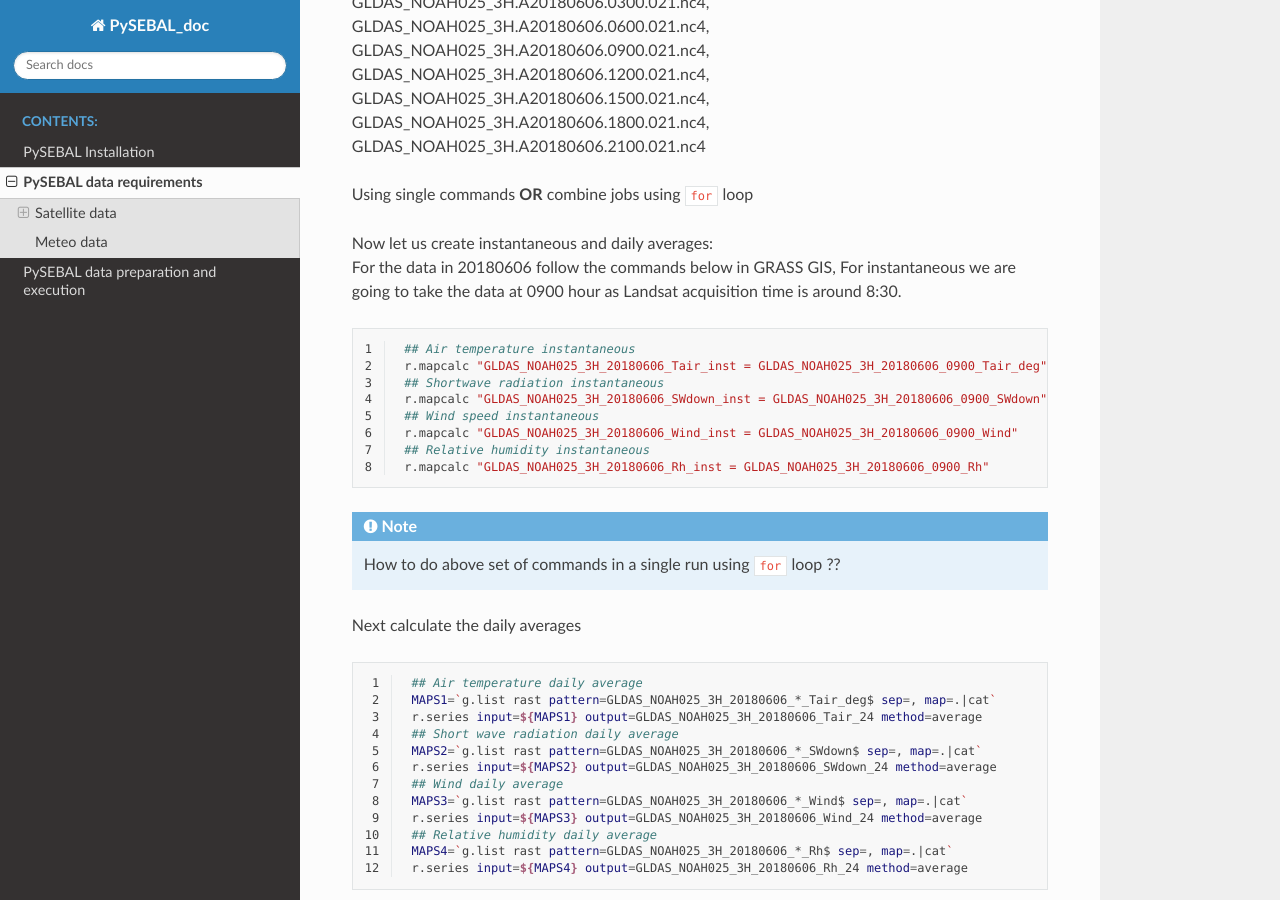
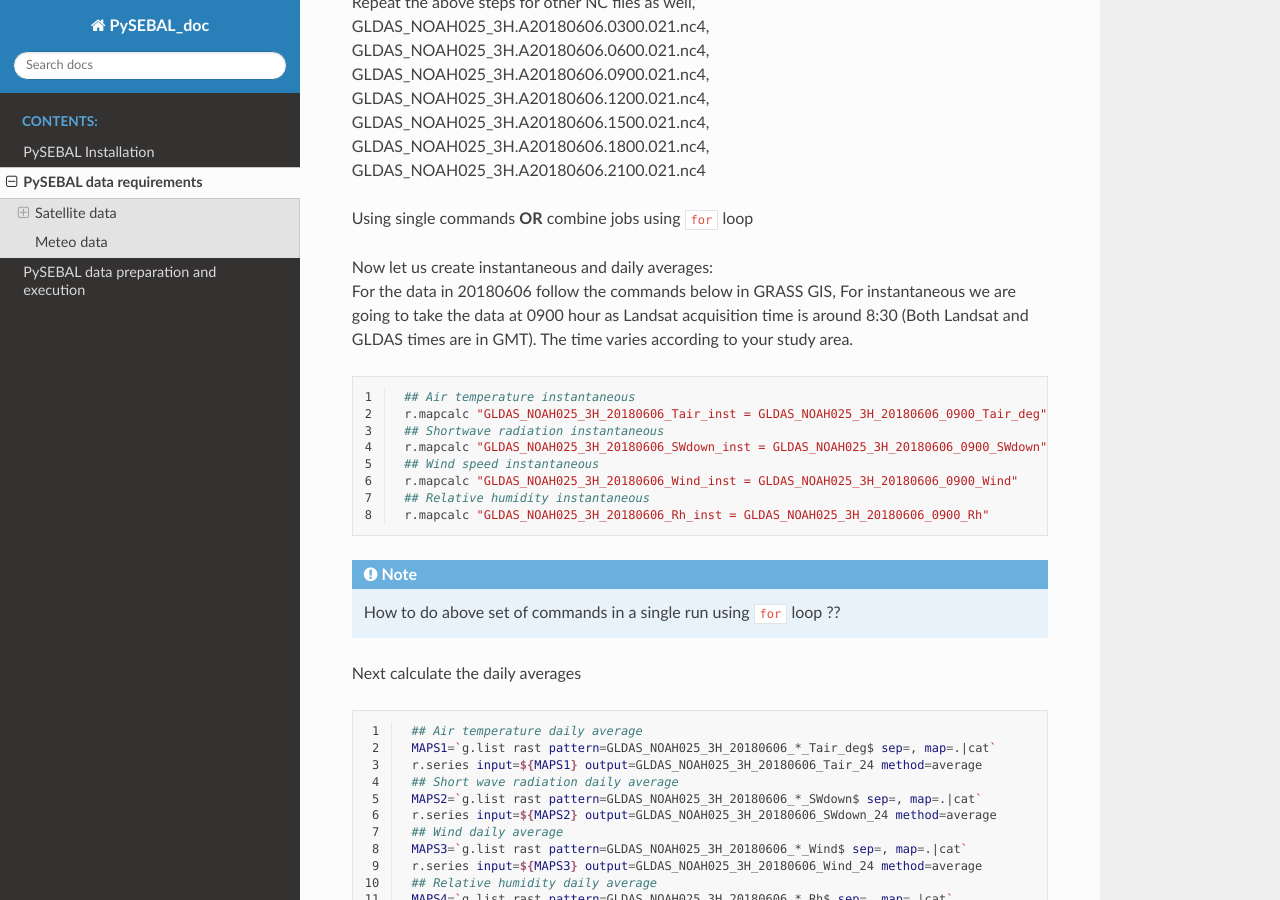
Before and after one commit to spareeth/PySEBAL_doc, a Sphinx documentation site: the page built from docs/source/data.rst, in a window 1280 px wide and 900 px high, scrolled down 8202 px. Built offline with Sphinx 7.4.7 and the Read the Docs theme 2.0.0, drawn with Linux system fonts in a browser that asks for light colours; some of the changed text lies outside the part shown.

Commit message:
added .bashrc

```diff
--- a/docs/source/data.rst
+++ b/docs/source/data.rst
@@ -150,7 +150,7 @@
 
 | For an introduction to GRASS GIS see this `presentation <https://gitpitch.com/veroandreo/grass_opengeohub2019/master?p=slides/intro>`_.
 
-Before we proceed with GRASS GIS we will set the linux environment in the OSGeo4W Shell. Please download this `file <http://scientificpubs.com/misc/.bashrc>`_ and save in ``echo $HOME`` folder. Please change line no: 22 in this file ``.bashrc`` only the ``/c/OSGeo4W64/apps/grass/grass78/scripts`` to same path in your computer.
+Before we proceed with GRASS GIS we will set the linux environment in the OSGeo4W Shell. Please download this `file <https://github.com/spareeth/PySEBAL_doc/blob/version3.7.3/.bashrc>`_ and save in ``echo $HOME`` folder. Please change line no: 22 in this file ``.bashrc`` only the ``/c/OSGeo4W64/apps/grass/grass78/scripts`` to the corresponding path in your computer.
 
 .. code-block:: Shell
    :linenos:
@@ -263,7 +263,7 @@
 
 
 | Now let us create instantaneous and daily averages:
-| For the data in 20180606 follow the commands below in GRASS GIS, For instantaneous we are going to take the data at 0900 hour as Landsat acquisition time is around 8:30.
+| For the data in 20180606 follow the commands below in GRASS GIS, For instantaneous we are going to take the data at 0900 hour as Landsat acquisition time is around 8:30 (Both Landsat and GLDAS times are in GMT). The time varies according to your study area.
 
 .. code-block:: Shell
    :linenos:
```
Also changed, not shown: 6 other files.
